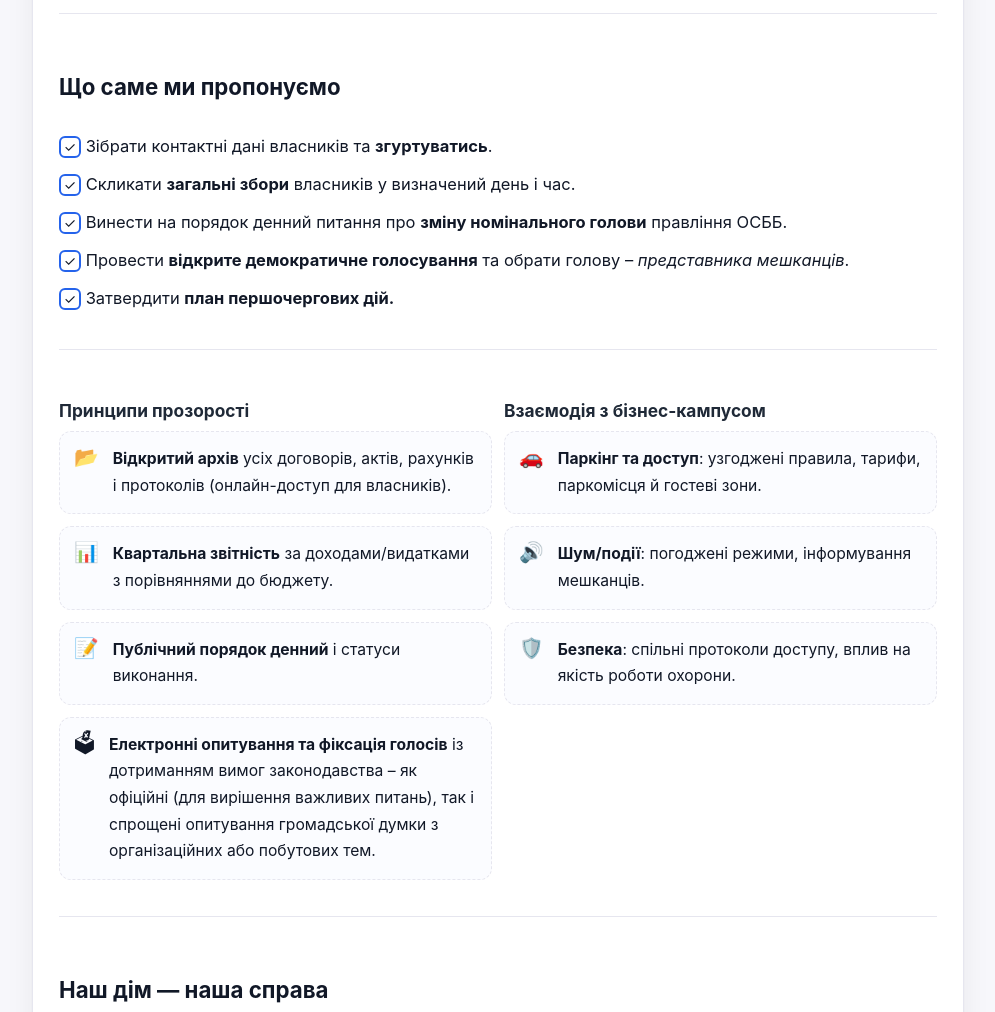
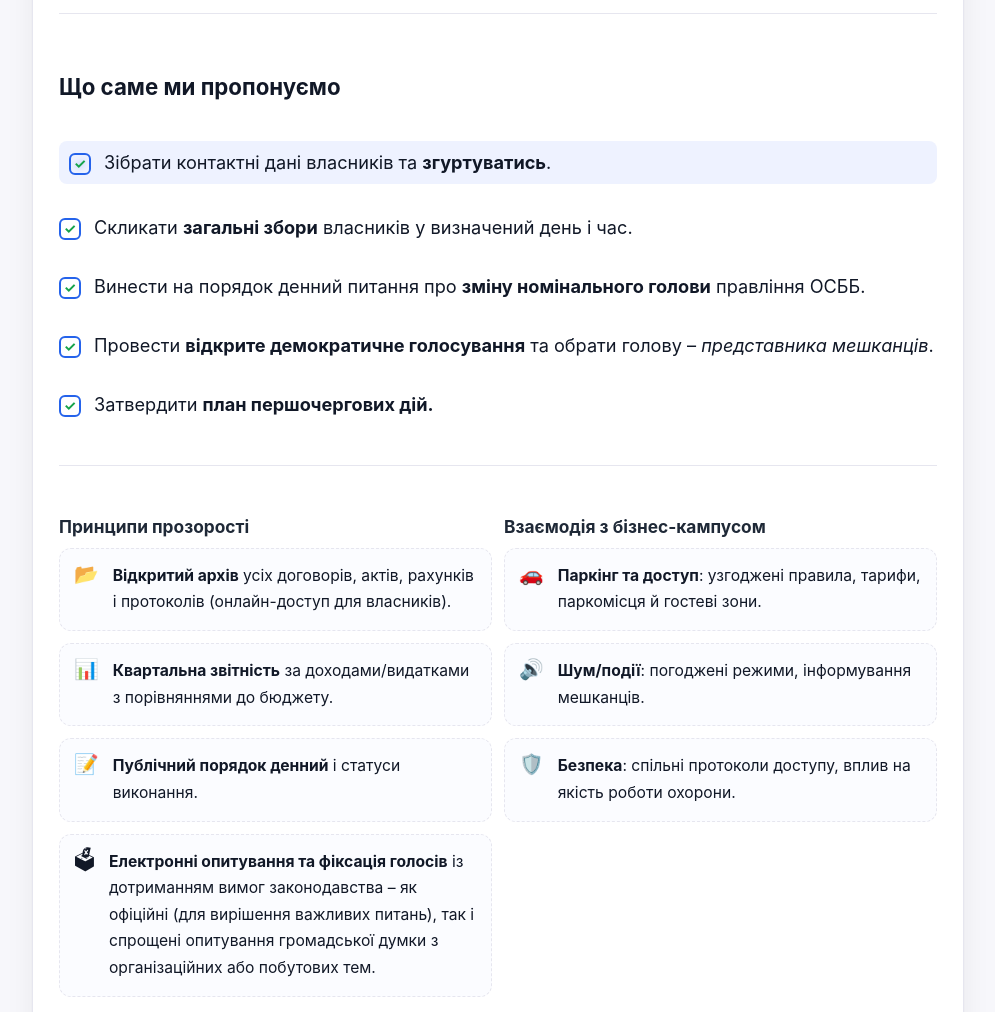
Before and after one commit to rtmlzrk/unit05, a plain HTML site: page index.html in a window 1280 px wide. Shown: the part 1360-2372 px from the top of the page, without its empty margins (142-1137 px from the left). Drawn offline with Linux system fonts and the light colour scheme.

Commit message:
Update index.html

```diff
--- a/index.html
+++ b/index.html
@@ -120,8 +120,8 @@
   <main class="page">
     <!-- HERO / заголовок явно виділено -->
     <section class="hero">
-      <span class="badge">🏡 МАНІФЕСТ МЕШКАНЦІВ UNIT HOME A05</span>
-      <h1>За справедливе, прозоре й самостійне управління ОСББ</h1>
+      <span class="badge">🏡 МАНІФЕСТ МЕШКАНЦІВ</span>
+      <h1>Unit.Home A05 за справедливе, прозоре й самостійне управління ОСББ</h1>
       <p class="subtitle">
         Ми, власники квартир <strong>Unit Home А05</strong>, закликаємо до демократичного голосування за голову правління ОСББ – представника мешканців, а не забудовника.
         Наша мета – реальні повноваження, вплив на послуги та фінанси, прозорість рішень і сильний голос у відносинах із бізнес-кампусом.
@@ -182,12 +182,41 @@
 
       <h2>Що саме ми пропонуємо</h2>
       <ul class="checklist">
-        <li><span class="check">✓</span> Зібрати контактні дані власників та <strong>згуртуватись</strong>.</li>
+        <li class="active"><span class="check">✓</span> Зібрати контактні дані власників та <strong>згуртуватись</strong>.</li>
         <li><span class="check">✓</span> Скликати <strong>загальні збори</strong> власників у визначений день і час.</li>
         <li><span class="check">✓</span> Винести на порядок денний питання про <strong>зміну номінального голови</strong> правління ОСББ.</li>
         <li><span class="check">✓</span> Провести <strong>відкрите демократичне голосування</strong> та обрати голову – <em>представника мешканців</em>.</li>
         <li><span class="check">✓</span> Затвердити <strong>план першочергових дій.</strong></li>
       </ul>
+
+      <style>
+      .checklist {
+        list-style: none;
+        padding: 0;
+      }
+      .checklist li {
+        margin: 0.5em 0;
+        font-size: 1.1em;
+      }
+      .check {
+        color: #16a34a; /* зелена галочка */
+        font-weight: bold;
+        margin-right: 8px;
+      }
+      .checklist li.active .check {
+        color: #2563eb; /* синя галочка для поточного кроку */
+        text-shadow: 0 0 6px rgba(37,99,235,0.4);
+      }
+      .checklist li.active {
+        background-color: #eef2ff;
+        border-radius: 8px;
+        padding: 6px 10px;
+      }
+      .checklist li:first-child .check {
+        color: #16a34a; /* яскраво-зелений */
+        font-weight: bold;
+      }
+      </style>
 
       <div class="divider"></div>
 
@@ -267,7 +296,8 @@
           <div class="icon">👥</div>
           <div>
             <strong>Як долучитись?</strong><br />
-            Надати свої контакти для звʼязку. У визначений час проголосувати, подати пропозиції до порядку денного, вступити до робочих груп за бажанням.
+            Залиште свої контакти, щоб бути на зв’язку. Проголосуйте, подайте ідеї, долучіться до робочих груп, якщо маєте бажання.
+            Це волонтерство – ваш внесок у добробут і комфорт нашої спільноти.
           </div>
         </li>
       </ul>
```
